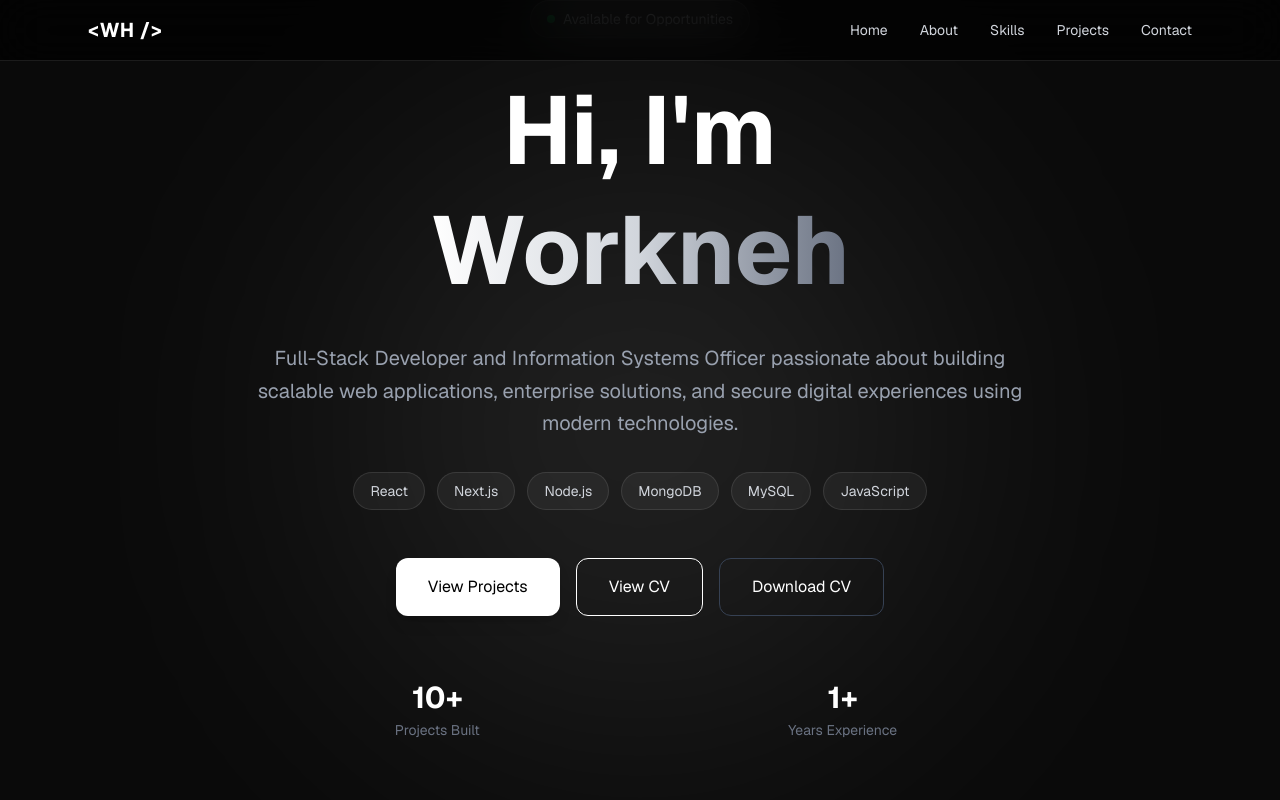
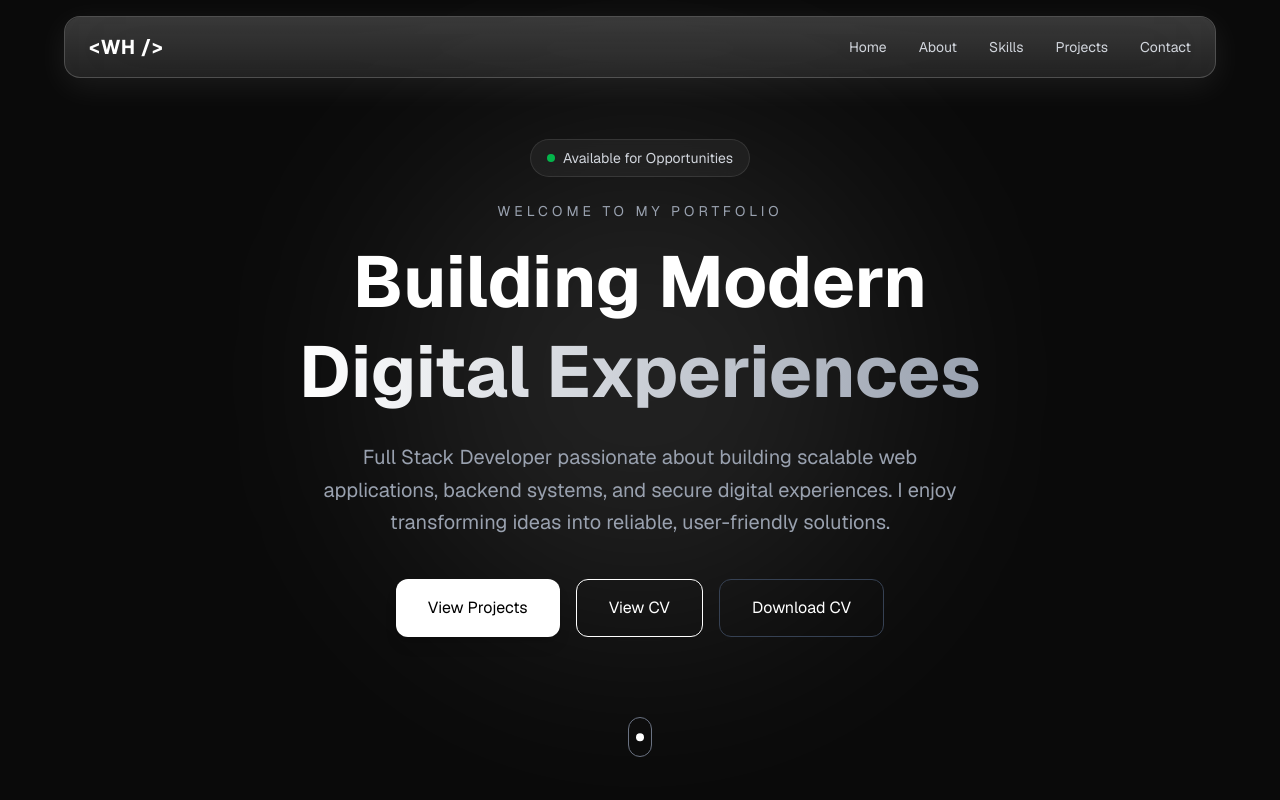
Before and after one commit to worknehhaile/Portfolio-v2, a Next.js app in the folder portfolio-client/: page / in a window 1280 px wide. Shown: the top 800 px of the page. Built offline with nearby package versions, Linux system fonts and the light colour scheme.

Commit message:
Added liquid glass navbar

```diff
--- a/portfolio-client/app/components/Navbar.jsx
+++ b/portfolio-client/app/components/Navbar.jsx
@@ -3,6 +3,7 @@
 import { useState } from "react";
 import { motion, AnimatePresence } from "framer-motion";
 import { FaBars, FaTimes } from "react-icons/fa";
+
 export default function Navbar() {
   const [open, setOpen] = useState(false);
 
@@ -15,51 +16,121 @@ export default function Navbar() {
   ];
 
   return (
-    <nav className="fixed top-0 w-full z-50 bg-black/70 backdrop-blur-xl border-b border-white/10">
-      <div className="max-w-6xl mx-auto flex justify-between items-center px-6 py-4">
+    <nav className="fixed top-4 left-1/2 -translate-x-1/2 w-[95%] max-w-6xl z-50">
 
+      {/* Glass Container */}
+      <motion.div
+        whileHover={{ y: -2 }}
+        className="
+          relative
+          flex
+          justify-between
+          items-center
+          px-6
+          py-4
+          rounded-2xl
+
+          bg-white/10
+          backdrop-blur-2xl
+
+          border
+          border-white/20
+
+          shadow-[0_8px_32px_rgba(255,255,255,0.08)]
+
+          before:absolute
+          before:inset-0
+          before:rounded-2xl
+          before:bg-gradient-to-b
+          before:from-white/10
+          before:to-transparent
+          before:pointer-events-none
+        "
+      >
         {/* Logo */}
         <a
           href="#home"
-          className="text-xl font-bold tracking-wide hover:opacity-80 transition"
+          className="
+            text-xl
+            font-bold
+            tracking-wide
+            text-white
+            hover:text-gray-200
+            transition
+            z-10
+          "
         >
           {"<WH />"}
         </a>
 
         {/* Desktop Menu */}
-        <ul className="hidden md:flex items-center gap-8 text-sm">
+        <ul className="hidden md:flex items-center gap-8 text-sm z-10">
           {navLinks.map((link) => (
             <li key={link}>
               <a
                 href={`#${link}`}
-                className="capitalize text-gray-300 hover:text-white transition relative group"
+                className="
+                  capitalize
+                  text-gray-300
+                  hover:text-white
+                  transition-all
+                  duration-300
+                  relative
+                  group
+                "
               >
                 {link}
 
-                <span className="absolute left-0 -bottom-1 w-0 h-[1px] bg-white transition-all duration-300 group-hover:w-full"></span>
+                <span
+                  className="
+                    absolute
+                    left-0
+                    -bottom-1
+                    h-[2px]
+                    w-0
+                    rounded-full
+                    bg-white
+                    transition-all
+                    duration-300
+                    group-hover:w-full
+                  "
+                ></span>
               </a>
             </li>
           ))}
         </ul>
 
-        {/* Mobile Button */}
+        {/* Mobile Menu Button */}
         <button
-          className="md:hidden text-2xl"
+          className="md:hidden text-2xl text-white z-10"
           onClick={() => setOpen(!open)}
         >
           {open ? <FaTimes /> : <FaBars />}
         </button>
-      </div>
+      </motion.div>
 
       {/* Mobile Menu */}
       <AnimatePresence>
         {open && (
           <motion.div
-      initial={{ opacity: 0, y: -20 }}
+            initial={{ opacity: 0, y: -15 }}
             animate={{ opacity: 1, y: 0 }}
-      exit={{ opacity: 0, y: -20 }}
+            exit={{ opacity: 0, y: -15 }}
             transition={{ duration: 0.25 }}
-      className="md:hidden fixed top-[72px] left-0 w-full bg-black/95 backdrop-blur-xl border-t border-white/10 z-[999]"
+            className="
+              md:hidden
+              mt-3
+
+              bg-white/10
+              backdrop-blur-2xl
+
+              border
+              border-white/20
+
+              rounded-2xl
+
+              shadow-[0_8px_32px_rgba(255,255,255,0.08)]
+            "
           >
             <ul className="flex flex-col items-center gap-6 py-8 text-base">
               {navLinks.map((link) => (
@@ -67,7 +138,14 @@ export default function Navbar() {
                   <a
                     href={`#${link}`}
                     onClick={() => setOpen(false)}
-              className="capitalize text-gray-300 hover:text-white transition"
+                    className="
+                      capitalize
+                      text-gray-300
+                      hover:text-white
+                      transition-all
+                      duration-300
+                      hover:scale-105
+                    "
                   >
                     {link}
                   </a>
@@ -77,6 +155,7 @@ export default function Navbar() {
           </motion.div>
         )}
       </AnimatePresence>
+
     </nav>
   );
 }
--- a/portfolio-client/app/sections/Hero.jsx
+++ b/portfolio-client/app/sections/Hero.jsx
@@ -11,38 +11,47 @@ export default function Hero() {
   return (
     <section
       id="home"
-      className="relative min-h-screen flex items-center justify-center px-6 overflow-hidden"
+      className="relative min-h-screen flex items-center justify-center px-6 pt-24 overflow-hidden"
     >
       {/* Background Glow */}
       <div className="absolute inset-0 -z-10">
-        <div className="absolute top-32 left-1/2 -translate-x-1/2 w-[600px] h-[600px] bg-white/10 blur-[140px] rounded-full" />
+        <div className="absolute top-32 left-1/2 -translate-x-1/2 w-[500px] h-[500px] bg-white/10 blur-[120px] rounded-full" />
       </div>
 
-      <div className="max-w-6xl mx-auto text-center">
-        {/* Badge */}
+      <div className="max-w-5xl mx-auto text-center">
+
+        {/* Status Badge */}
         <motion.div
           initial={{ opacity: 0, y: -20 }}
           animate={{ opacity: 1, y: 0 }}
           transition={{ duration: 0.6 }}
-          className="inline-flex items-center gap-2 px-4 py-2 border border-white/10 rounded-full bg-white/5 backdrop-blur-md mb-8"
+          className="inline-flex items-center gap-2 px-4 py-2 rounded-full border border-white/10 bg-white/5 backdrop-blur-md text-sm text-gray-300 mb-6"
         >
-          <span className="w-2 h-2 bg-green-500 rounded-full animate-pulse"></span>
-          <span className="text-sm text-gray-300">
-            Available for Opportunities
-          </span>
+          <span className="w-2 h-2 rounded-full bg-green-500 animate-pulse"></span>
+          Available for Opportunities
         </motion.div>
+
+        {/* Welcome Text */}
+        <motion.p
+          initial={{ opacity: 0, y: -20 }}
+          animate={{ opacity: 1, y: 0 }}
+          transition={{ duration: 0.6 }}
+          className="text-gray-400 uppercase tracking-[4px] text-sm mb-4"
+        >
+          Welcome To My Portfolio
+        </motion.p>
 
         {/* Main Heading */}
         <motion.h1
           initial={{ opacity: 0, y: -60 }}
           animate={{ opacity: 1, y: 0 }}
           transition={{ duration: 0.8 }}
-          className="text-5xl md:text-7xl lg:text-8xl font-bold leading-tight"
+          className="text-5xl md:text-7xl font-bold leading-tight"
         >
-
-        Hi, I'm <br />
-          <span className="bg-gradient-to-r from-white via-gray-300 to-gray-500 bg-clip-text text-transparent">
-            Workneh
+          Building Modern
+          <br />
+          <span className="bg-gradient-to-r from-white to-gray-400 bg-clip-text text-transparent">
+            Digital Experiences
           </span>
         </motion.h1>
 
@@ -51,43 +60,19 @@ export default function Hero() {
           initial={{ opacity: 0 }}
           animate={{ opacity: 1 }}
           transition={{ delay: 0.5 }}
-          className="text-lg md:text-xl text-gray-400 mt-8 max-w-3xl mx-auto leading-relaxed"
+          className="text-lg md:text-xl text-gray-400 mt-6 max-w-2xl mx-auto leading-relaxed"
         >
-          Full-Stack Developer and Information Systems Officer passionate about
-          building scalable web applications, enterprise solutions, and secure
-          digital experiences using modern technologies.
+          Full Stack Developer passionate about building scalable web
+          applications, backend systems, and secure digital experiences.
+          I enjoy transforming ideas into reliable, user-friendly solutions.
         </motion.p>
-
-        {/* Tech Stack */}
-        <motion.div
-          initial={{ opacity: 0 }}
-          animate={{ opacity: 1 }}
-          transition={{ delay: 0.7 }}
-          className="flex flex-wrap justify-center gap-3 mt-8"
-        >
-          {[
-            "React",
-            "Next.js",
-            "Node.js",
-            "MongoDB",
-            "MySQL",
-            "JavaScript",
-          ].map((tech) => (
-            <span
-              key={tech}
-              className="px-4 py-2 text-sm bg-white/5 border border-white/10 rounded-full text-gray-300"
-            >
-              {tech}
-            </span>
-          ))}
-        </motion.div>
 
         {/* CTA Buttons */}
         <motion.div
           initial={{ opacity: 0, y: 60 }}
           animate={{ opacity: 1, y: 0 }}
           transition={{ delay: 0.9 }}
-          className="mt-12 flex flex-wrap justify-center gap-4"
+          className="mt-10 flex flex-wrap justify-center gap-4"
         >
           <button
             onClick={scrollToProjects}
@@ -114,35 +99,12 @@ export default function Hero() {
           </a>
         </motion.div>
 
-        {/* Quick Stats */}
-        <motion.div
-          initial={{ opacity: 0 }}
-          animate={{ opacity: 1 }}
-          transition={{ delay: 1.2 }}
-          className="mt-16 grid grid-cols-3 gap-8 max-w-xl mx-auto"
-        >
-          <div>
-            <h3 className="text-3xl font-bold">10+</h3>
-            <p className="text-gray-500 text-sm mt-1">Projects Built</p>
-          </div>
-
-          <div>
-            {/* <h3 className="text-3xl font-bold">3.89</h3> */}
-            {/* <p className="text-gray-500 text-sm mt-1">GPA</p> */}
-          </div>
-
-          <div>
-            <h3 className="text-3xl font-bold">1+</h3>
-            <p className="text-gray-500 text-sm mt-1">Years Experience</p>
-          </div>
-        </motion.div>
-
         {/* Scroll Indicator */}
         <motion.div
           initial={{ opacity: 0 }}
           animate={{ opacity: 1 }}
           transition={{ delay: 1.5 }}
-          className="mt-16 flex justify-center"
+          className="mt-20 flex justify-center"
         >
           <div className="w-6 h-10 border border-gray-500 rounded-full flex justify-center">
             <motion.div
@@ -155,6 +117,7 @@ export default function Hero() {
             />
           </div>
         </motion.div>
+
       </div>
     </section>
   );
```
Lines whose indentation alone changed are shown as unchanged.
